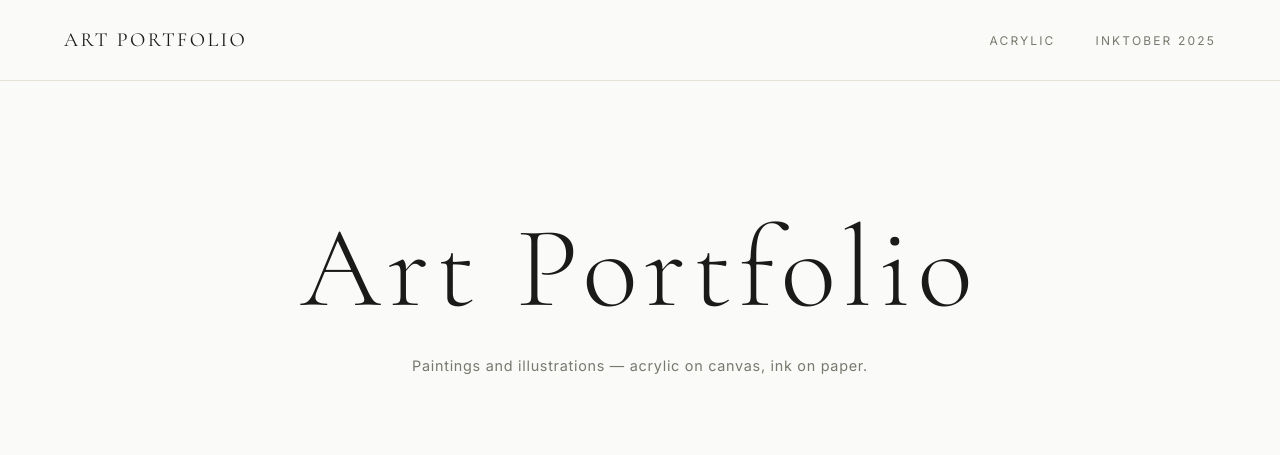
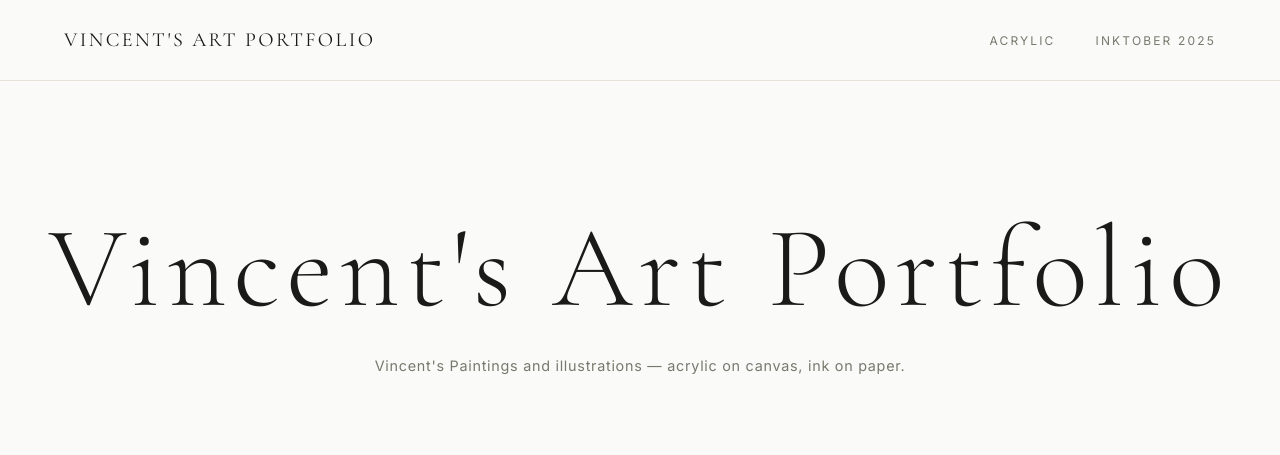
Before and after one commit to VinceFINET/Portfolio, a Jekyll site: the page built from docs/index.md, in a window 1280 px wide and 1400 px high. Shown: the top 455 px of the window. Built offline with Jekyll 4.4.1, drawn with Linux system fonts in a browser that asks for light colours.

Commit message:
change title and aspec on images in index page

```diff
--- a/docs/_config.yml
+++ b/docs/_config.yml
@@ -1,5 +1,5 @@
-title: "Art Portfolio"
-description: "Paintings and illustrations — acrylic on canvas, ink on paper."
+title: "Vincent's Art Portfolio"
+description: "Vincent's Paintings and illustrations — acrylic on canvas, ink on paper."
 author: "Vincent FINET"
 
 # GitHub Pages URL settings.
--- a/docs/assets/css/main.css
+++ b/docs/assets/css/main.css
@@ -141,7 +141,7 @@ img {
 .collection-card {
   position: relative;
   overflow: hidden;
-  aspect-ratio: 3 / 4;
+  aspect-ratio: 6 / 7;
   display: block;
   background: var(--fg);
   color: white;
```
